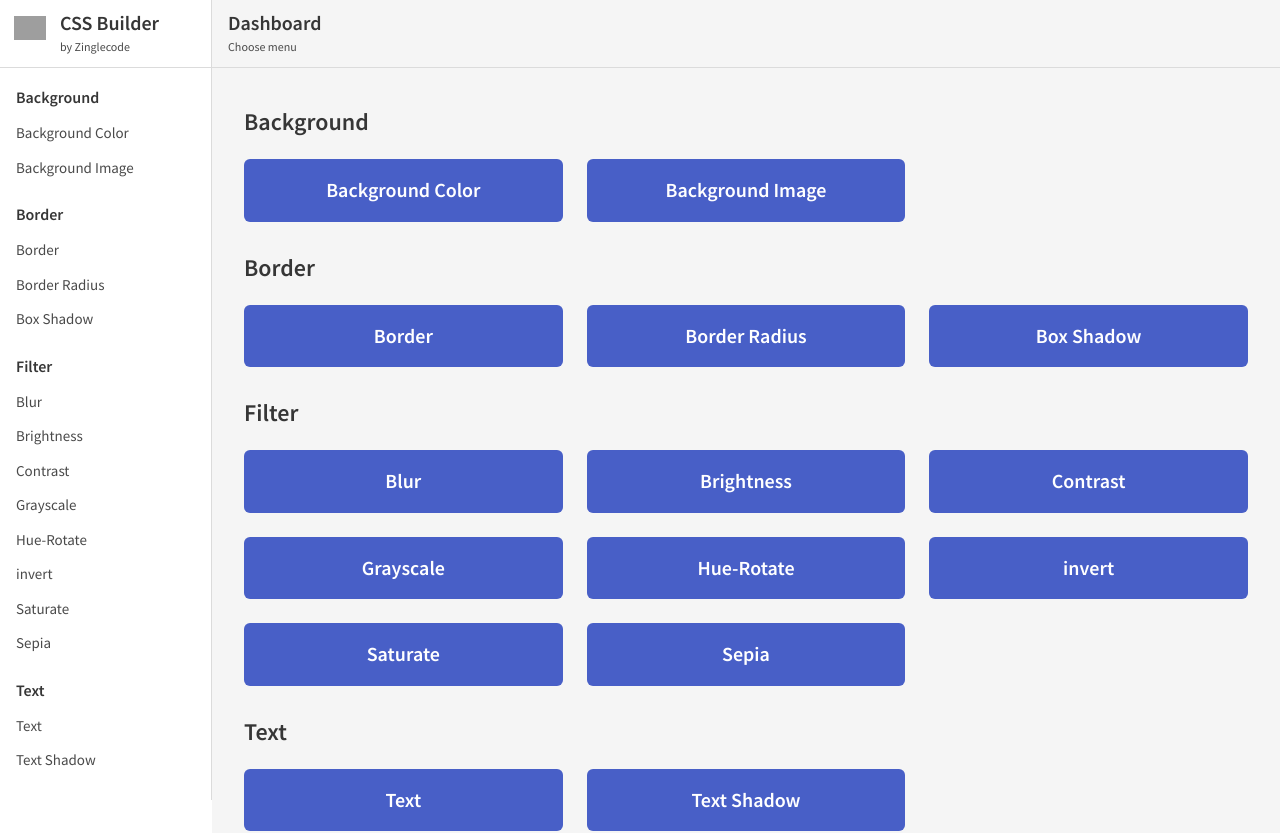
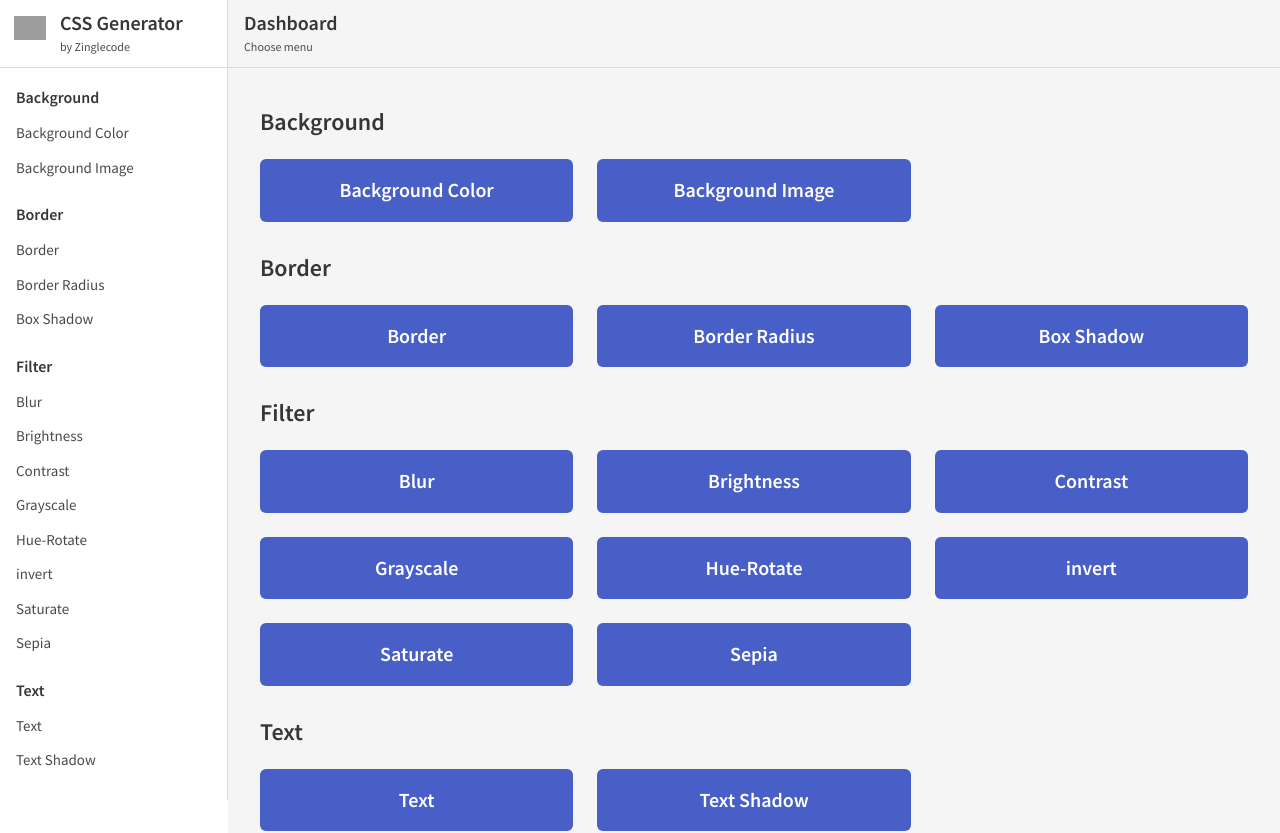
Before and after one commit to potchangelo/css-generator, a React (Create React App) app: page / in a window 1280 px wide. Shown: the top 833 px of the page. Built offline with nearby package versions, Linux system fonts and the light colour scheme; grey boxes are pictures that could not be loaded.

Commit message:
Change web title

```diff
--- a/public/index.html
+++ b/public/index.html
@@ -22,7 +22,7 @@
       work correctly both with client-side routing and a non-root public URL.
       Learn how to configure a non-root public URL by running `npm run build`.
     -->
-	<title>CSS Builder</title>
+	<title>CSS Generator</title>
 	<script defer src="https://use.fontawesome.com/releases/v5.3.1/js/all.js"></script>
 </head>
 
--- a/src/Css/App.scss
+++ b/src/Css/App.scss
@@ -126,7 +126,7 @@ input[type=range] {
 
 .main {
     @include tablet {
-        margin-left: 212px;
+        margin-left: 228px;
     }
 }
 
--- a/src/Nav/Css/Nav.scss
+++ b/src/Nav/Css/Nav.scss
@@ -2,13 +2,18 @@
 
 .dimmer {
     background-color: rgba(0, 0, 0, 0.75);
+    position: fixed;
+    left: 0;
+    right: 0;
+    top: 0;
+    bottom: 0;
     z-index: 41;
 }
 
 .leftnav {
     background-color: $white;
     border-right: 1px solid $grey-lighter;
-    width: 212px;
+    width: 228px;
     position: fixed;
     left: 0;
     top: 0;
--- a/src/Nav/_Dimmer.js
+++ b/src/Nav/_Dimmer.js
@@ -4,7 +4,7 @@ import { NavContext } from '../App';
 function Dimmer() {
     const navContext = useContext(NavContext);
 
-    let _class = 'dimmer is-overlay is-hidden-tablet';
+    let _class = 'dimmer is-hidden-tablet';
     if (navContext.isNavOpenMobile === false) _class += ' is-hidden-mobile';
 
     return (
--- a/src/Nav/_HeaderNav.js
+++ b/src/Nav/_HeaderNav.js
@@ -13,7 +13,7 @@ function HeaderNav() {
             </div>
             <div className="headernav__brand">
                 <Link to="/">
-                    <h1 className="title is-5">CSS Builder</h1>
+                    <h1 className="title is-5">CSS Generator</h1>
                 </Link>
             </div>
         </header>
--- a/src/Nav/_LeftNav.js
+++ b/src/Nav/_LeftNav.js
@@ -34,7 +34,7 @@ function LeftNav(props) {
     return (
         <nav className={navClass}>
             <Link className="leftnav__brand" to="/">
-                <h1 className="title is-5">CSS Builder</h1>
+                <h1 className="title is-5">CSS Generator</h1>
                 <h3 className="subtitle is-7">by Zinglecode</h3>
                 <img className="leftnav__logo" src={Logo} alt="zinglecode" />
             </Link>
```
